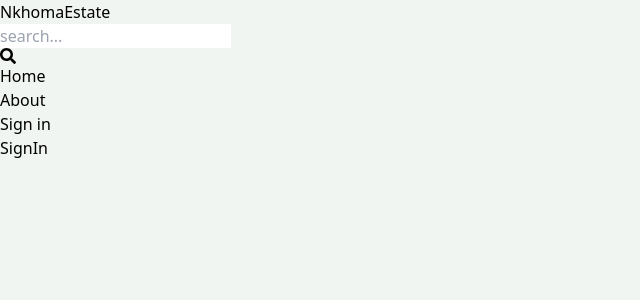
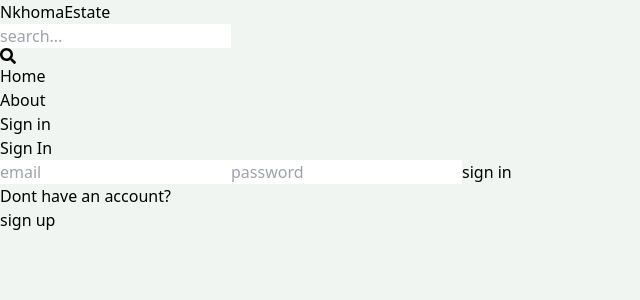
Before and after one commit to brightnkhoma/mern-estate, a React (Vite) app in the folder client/: page /sign-in in a window 1280 px wide. Shown: the top 300 px of the page, without its empty margins (0-640 px from the left). Built offline with nearby package versions, Linux system fonts and the light colour scheme.

Commit message:
create sign in functionality

```diff
--- a/client/src/pages/SignIn.jsx
+++ b/client/src/pages/SignIn.jsx
@@ -1,7 +1,75 @@
-import React from 'react'
+import { useState,  } from 'react'
+import {Link, useNavigate} from 'react-router-dom'
 
 export default function SignIn() {
+  const [formData, setFormData] = useState({});
+  const [error, setError] = useState(null);
+  const [loading, setLoading] =useState(false);
+  const navigate= useNavigate();
+  const handleChange= (e)=>{
+    setFormData({
+      ...formData,
+      [e.target.id] : e.target.value
+    })
+
+  }
+  const handleSubmit= async (e)=>{
+    try{
+
+      e.preventDefault();
+      setLoading(true);
+      setError(null)
+
+      const res= await fetch('/api/auth/signin',{
+        method : 'POST',
+        headers: {
+          'content-type' : 'application/json',
+        },
+        body: JSON.stringify(formData)
+      });
+
+      const data= await res.json();
+      setLoading(false);
+      console.log(data);
+      console.log('data');
+      if (data['success']===false){
+        setError(data['message'])
+        console.log('message');
+      }else{
+        navigate('/');
+      }
+
+    }
+    catch(e){
+      setLoading(false);
+      setError(e.message);
+      console.log('error');
+    }
+  }
+
   return (
-    <div>SignIn</div>
+    <div className='p-3 max-w-lg mx-auto'>
+       <h1 className='text-3xl text-center font-semibold my-7'>Sign In</h1>
+       <form onSubmit={handleSubmit} className='flex flex-col gap-4'>
+        <input type="email" placeholder='email' className='border p-3 rounded-lg' id='email'onChange={handleChange}/>
+        <input type="password" placeholder='password' className='border p-3 rounded-lg' id='password' onChange={handleChange}/>
+        <button disabled={loading} className='bg-slate-700 p-3 rounded-lg uppercase text-white hover:opacity-90 disabled:opacity-80'>{loading ? 'loading...' : 'sign in'}</button>
+       </form>
+
+         <div className='flex gap-2 mt-5'>
+        <p>Dont have an account?</p>
+        <Link to={'/sign-up'}>
+          <span className='text-blue-700'>sign up</span>
+        </Link>
+
+       </div>
+       <div>
+        {error && <p className='text-red-500 mt-5'>{error}</p>}
+        </div>
+
+    </div>
+
+
+
   )
 }
```
